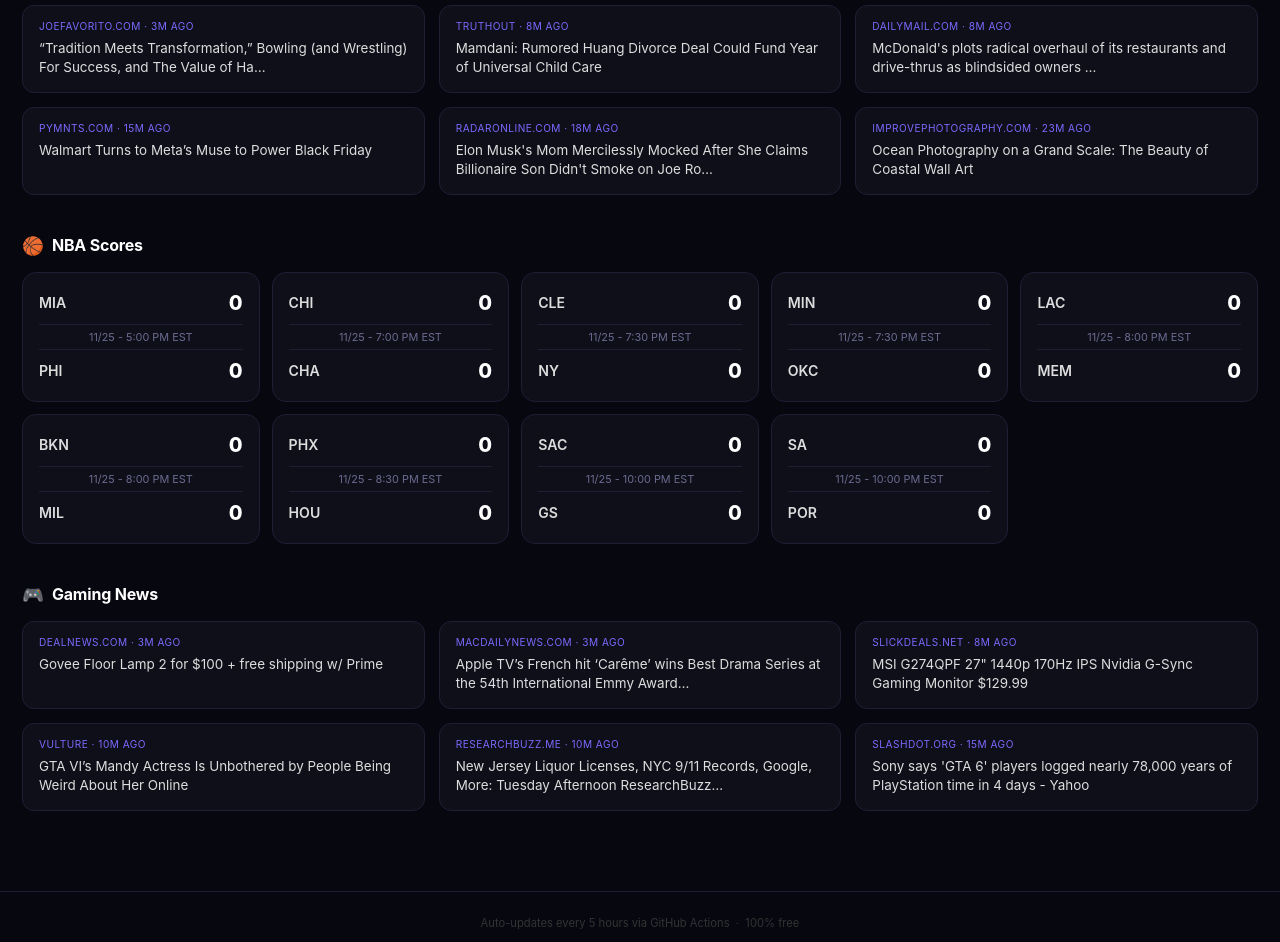
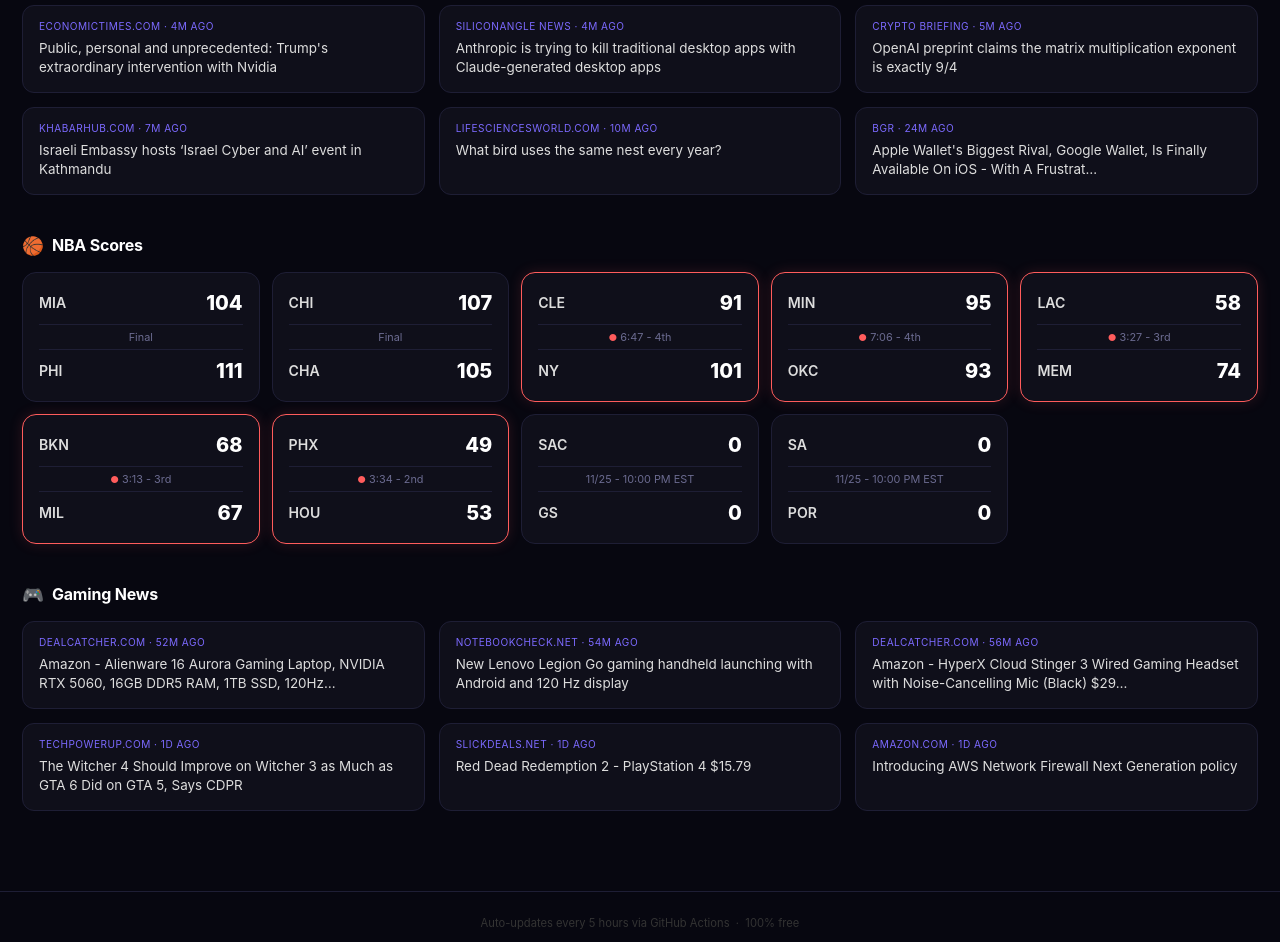
Before and after one commit to Victorrong66/personal-dashboard, a plain HTML site: page index.html in a window 1280 px wide. Shown: the part 420-1362 px from the top of the page. Drawn offline with Linux system fonts and the light colour scheme.

Commit message:
chore: update dashboard 2026-11-26 02:41 UTC

```diff
--- a/index.html
+++ b/index.html
@@ -136,7 +136,7 @@
 
 <header>
   <h1>⚡ Personal Dashboard</h1>
-  <div class="stamp">Updated Nov 25, 2026 · 07:48 PM · auto-refreshes every 5h</div>
+  <div class="stamp">Updated Nov 26, 2026 · 02:41 AM · auto-refreshes every 5h</div>
 </header>
 
 <div class="wrap">
@@ -159,29 +159,29 @@
   <div class="section">
     <div class="sec-head"><span class="sec-icon">💻</span><span class="sec-title">Tech &amp; AI News</span></div>
     <div class="grid-3">
-        <a href="https://joefavorito.com/2026/11/24/tradition-meets-transformation-bowling-and-wrestling-for-success-and-the-value-of-having-luck-at-your-back-three-thankful-listens/" target="_blank" rel="noopener" class="news-card">
-          <div class="news-meta">Joefavorito.com · 3m ago</div>
-          <div class="news-title">“Tradition Meets Transformation,” Bowling (and Wrestling) For Success, and The Value of Ha…</div>
+        <a href="https://m.economictimes.com/tech/technology/public-personal-and-unprecedented-trumps-extraordinary-intervention-with-nvidia/articleshow/136146229.cms" target="_blank" rel="noopener" class="news-card">
+          <div class="news-meta">Economictimes.com · 4m ago</div>
+          <div class="news-title">Public, personal and unprecedented: Trump's extraordinary intervention with Nvidia</div>
         </a>
-        <a href="https://truthout.org/articles/mamdani-rumored-huang-divorce-deal-could-fund-year-of-universal-child-care/" target="_blank" rel="noopener" class="news-card">
-          <div class="news-meta">Truthout · 8m ago</div>
-          <div class="news-title">Mamdani: Rumored Huang Divorce Deal Could Fund Year of Universal Child Care</div>
+        <a href="https://siliconangle.com/2026/11/24/anthropic-is-trying-to-kill-traditional-desktop-apps-with-claude-generated-desktop-apps/" target="_blank" rel="noopener" class="news-card">
+          <div class="news-meta">SiliconANGLE News · 4m ago</div>
+          <div class="news-title">Anthropic is trying to kill traditional desktop apps with Claude-generated desktop apps</div>
         </a>
-        <a href="https://www.dailymail.com/yourmoney/article-16318893/mcdonalds-ai-drive-restaurant-overhaul.html" target="_blank" rel="noopener" class="news-card">
-          <div class="news-meta">Dailymail.com · 8m ago</div>
-          <div class="news-title">McDonald's plots radical overhaul of its restaurants and drive-thrus as blindsided owners …</div>
+        <a href="https://cryptobriefing.com/openai-matrix-multiplication-exponent-9-4/" target="_blank" rel="noopener" class="news-card">
+          <div class="news-meta">Crypto Briefing · 5m ago</div>
+          <div class="news-title">OpenAI preprint claims the matrix multiplication exponent is exactly 9/4</div>
         </a>
-        <a href="https://www.pymnts.com/news/retail/2026/walmart-turns-to-metas-muse-to-power-black-friday/" target="_blank" rel="noopener" class="news-card">
-          <div class="news-meta">pymnts.com · 15m ago</div>
-          <div class="news-title">Walmart Turns to Meta’s Muse to Power Black Friday</div>
+        <a href="https://english.khabarhub.com/2026/25/576971/" target="_blank" rel="noopener" class="news-card">
+          <div class="news-meta">Khabarhub.com · 7m ago</div>
+          <div class="news-title">Israeli Embassy hosts ‘Israel Cyber and AI’ event in Kathmandu</div>
         </a>
-        <a href="https://radaronline.com/p/elon-musk-mom-maye-mocked-son-didnt-smoke-on-joe-rogan-show/" target="_blank" rel="noopener" class="news-card">
-          <div class="news-meta">Radaronline.com · 18m ago</div>
-          <div class="news-title">Elon Musk's Mom Mercilessly Mocked After She Claims Billionaire Son Didn't Smoke on Joe Ro…</div>
+        <a href="https://www.lifesciencesworld.com/what-bird-uses-the-same-nest-every-year/" target="_blank" rel="noopener" class="news-card">
+          <div class="news-meta">Lifesciencesworld.com · 10m ago</div>
+          <div class="news-title">What bird uses the same nest every year?</div>
         </a>
-        <a href="https://improvephotography.com/74416/ocean-photography-on-a-grand-scale-the-beauty-of-coastal-wall-art/" target="_blank" rel="noopener" class="news-card">
-          <div class="news-meta">Improvephotography.com · 23m ago</div>
-          <div class="news-title">Ocean Photography on a Grand Scale: The Beauty of Coastal Wall Art</div>
+        <a href="https://www.bgr.com/2326960/google-wallet-finally-available-ios/" target="_blank" rel="noopener" class="news-card">
+          <div class="news-meta">BGR · 24m ago</div>
+          <div class="news-title">Apple Wallet's Biggest Rival, Google Wallet, Is Finally Available On iOS - With A Frustrat…</div>
         </a></div>
   </div>
 
@@ -191,78 +191,78 @@
             <div class="card game-card">
               <div class="team-row">
                 <span class="tname">MIA</span>
-                <span class="tscore">0</span>
+                <span class="tscore">104</span>
               </div>
-              <div class="gstatus">11/25 - 5:00 PM EST</div>
+              <div class="gstatus">Final</div>
               <div class="team-row">
                 <span class="tname">PHI</span>
-                <span class="tscore">0</span>
+                <span class="tscore">111</span>
               </div>
             </div>
             <div class="card game-card">
               <div class="team-row">
                 <span class="tname">CHI</span>
-                <span class="tscore">0</span>
+                <span class="tscore">107</span>
               </div>
-              <div class="gstatus">11/25 - 7:00 PM EST</div>
+              <div class="gstatus">Final</div>
               <div class="team-row">
                 <span class="tname">CHA</span>
-                <span class="tscore">0</span>
+                <span class="tscore">105</span>
               </div>
             </div>
-            <div class="card game-card">
+            <div class="card game-card live">
               <div class="team-row">
                 <span class="tname">CLE</span>
-                <span class="tscore">0</span>
+                <span class="tscore">91</span>
               </div>
-              <div class="gstatus">11/25 - 7:30 PM EST</div>
+              <div class="gstatus"><span class="live-dot">●</span> 6:47 - 4th</div>
               <div class="team-row">
                 <span class="tname">NY</span>
-                <span class="tscore">0</span>
+                <span class="tscore">101</span>
               </div>
             </div>
-            <div class="card game-card">
+            <div class="card game-card live">
               <div class="team-row">
                 <span class="tname">MIN</span>
-                <span class="tscore">0</span>
+                <span class="tscore">95</span>
               </div>
-              <div class="gstatus">11/25 - 7:30 PM EST</div>
+              <div class="gstatus"><span class="live-dot">●</span> 7:06 - 4th</div>
               <div class="team-row">
                 <span class="tname">OKC</span>
-                <span class="tscore">0</span>
+                <span class="tscore">93</span>
               </div>
             </div>
-            <div class="card game-card">
+            <div class="card game-card live">
               <div class="team-row">
                 <span class="tname">LAC</span>
-                <span class="tscore">0</span>
+                <span class="tscore">58</span>
               </div>
-              <div class="gstatus">11/25 - 8:00 PM EST</div>
+              <div class="gstatus"><span class="live-dot">●</span> 3:27 - 3rd</div>
               <div class="team-row">
                 <span class="tname">MEM</span>
-                <span class="tscore">0</span>
+                <span class="tscore">74</span>
               </div>
             </div>
-            <div class="card game-card">
+            <div class="card game-card live">
               <div class="team-row">
                 <span class="tname">BKN</span>
-                <span class="tscore">0</span>
+                <span class="tscore">68</span>
               </div>
-              <div class="gstatus">11/25 - 8:00 PM EST</div>
+              <div class="gstatus"><span class="live-dot">●</span> 3:13 - 3rd</div>
               <div class="team-row">
                 <span class="tname">MIL</span>
-                <span class="tscore">0</span>
+                <span class="tscore">67</span>
               </div>
             </div>
-            <div class="card game-card">
+            <div class="card game-card live">
               <div class="team-row">
                 <span class="tname">PHX</span>
-                <span class="tscore">0</span>
+                <span class="tscore">49</span>
               </div>
-              <div class="gstatus">11/25 - 8:30 PM EST</div>
+              <div class="gstatus"><span class="live-dot">●</span> 3:34 - 2nd</div>
               <div class="team-row">
                 <span class="tname">HOU</span>
-                <span class="tscore">0</span>
+                <span class="tscore">53</span>
               </div>
             </div>
             <div class="card game-card">
@@ -292,29 +292,29 @@
   <div class="section">
     <div class="sec-head"><span class="sec-icon">🎮</span><span class="sec-title">Gaming News</span></div>
     <div class="grid-3">
-        <a href="https://www.dealnews.com/products/Govee/Govee-Floor-Lamp-2/477824.html" target="_blank" rel="noopener" class="news-card">
-          <div class="news-meta">Dealnews.com · 3m ago</div>
-          <div class="news-title">Govee Floor Lamp 2 for $100 + free shipping w/ Prime</div>
+        <a href="https://www.dealcatcher.com/deals/computers-office/laptops/alienware-aurora-gaming-nvidia-rtx-display-478125" target="_blank" rel="noopener" class="news-card">
+          <div class="news-meta">Dealcatcher.com · 52m ago</div>
+          <div class="news-title">Amazon - Alienware 16 Aurora Gaming Laptop, NVIDIA RTX 5060, 16GB DDR5 RAM, 1TB SSD, 120Hz…</div>
         </a>
-        <a href="https://macdailynews.com/2026/11/24/apple-tvs-french-hit-careme-wins-best-drama-series-at-the-54th-international-emmy-awards/" target="_blank" rel="noopener" class="news-card">
-          <div class="news-meta">Macdailynews.com · 3m ago</div>
-          <div class="news-title">Apple TV’s French hit ‘Carême’ wins Best Drama Series at the 54th International Emmy Award…</div>
+        <a href="https://www.notebookcheck.net/New-Lenovo-Legion-Go-gaming-handheld-launching-with-Android-and-120-Hz-display.1459410.0.html" target="_blank" rel="noopener" class="news-card">
+          <div class="news-meta">Notebookcheck.net · 54m ago</div>
+          <div class="news-title">New Lenovo Legion Go gaming handheld launching with Android and 120 Hz display</div>
         </a>
-        <a href="https://slickdeals.net/f/20389029-msi-g274qpf-27-1440p-170hz-ips-nvidia-g-sync-gaming-monitor-129-99" target="_blank" rel="noopener" class="news-card">
-          <div class="news-meta">Slickdeals.net · 8m ago</div>
-          <div class="news-title">MSI G274QPF 27" 1440p 170Hz IPS Nvidia G-Sync Gaming Monitor $129.99</div>
+        <a href="https://www.dealcatcher.com/deals/electronics/audio-video/hyperx-cloud-stinger-wired-gaming-headset-with-noise-cancelling-mic-478113" target="_blank" rel="noopener" class="news-card">
+          <div class="news-meta">Dealcatcher.com · 56m ago</div>
+          <div class="news-title">Amazon - HyperX Cloud Stinger 3 Wired Gaming Headset with Noise-Cancelling Mic (Black) $29…</div>
         </a>
-        <a href="https://www.vulture.com/article/gta-vis-mandy-actress-wasnt-even-sure-shed-be-in-the-game.html" target="_blank" rel="noopener" class="news-card">
-          <div class="news-meta">Vulture · 10m ago</div>
-          <div class="news-title">GTA VI’s Mandy Actress Is Unbothered by People Being Weird About Her Online</div>
+        <a href="https://www.techpowerup.com/355188/the-witcher-4-should-improve-on-witcher-3-as-much-as-gta-6-did-on-gta-5-says-cdpr" target="_blank" rel="noopener" class="news-card">
+          <div class="news-meta">Techpowerup.com · 1d ago</div>
+          <div class="news-title">The Witcher 4 Should Improve on Witcher 3 as Much as GTA 6 Did on GTA 5, Says CDPR</div>
         </a>
-        <a href="https://researchbuzz.me/2026/11/24/new-jersey-liquor-licenses-nyc-9-11-records-google-more-tuesday-afternoon-researchbuzz-november-24-2026/" target="_blank" rel="noopener" class="news-card">
-          <div class="news-meta">Researchbuzz.me · 10m ago</div>
-          <div class="news-title">New Jersey Liquor Licenses, NYC 9/11 Records, Google, More: Tuesday Afternoon ResearchBuzz…</div>
+        <a href="https://slickdeals.net/f/20390952-red-dead-redemption-2-playstation-4-15-79" target="_blank" rel="noopener" class="news-card">
+          <div class="news-meta">Slickdeals.net · 1d ago</div>
+          <div class="news-title">Red Dead Redemption 2 - PlayStation 4 $15.79</div>
         </a>
-        <a href="https://slashdot.org/firehose.pl?op=view&id=186854643" target="_blank" rel="noopener" class="news-card">
-          <div class="news-meta">Slashdot.org · 15m ago</div>
-          <div class="news-title">Sony says 'GTA 6' players logged nearly 78,000 years of PlayStation time in 4 days - Yahoo</div>
+        <a href="https://aws.amazon.com/blogs/security/introducing-aws-network-firewall-next-generation-policy/" target="_blank" rel="noopener" class="news-card">
+          <div class="news-meta">Amazon.com · 1d ago</div>
+          <div class="news-title">Introducing AWS Network Firewall Next Generation policy</div>
         </a></div>
   </div>
 
```
